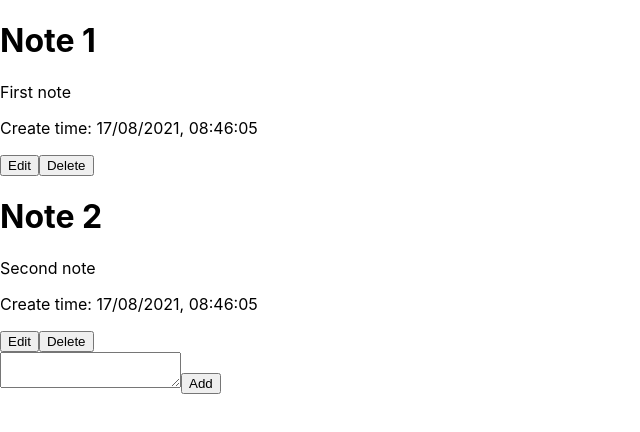
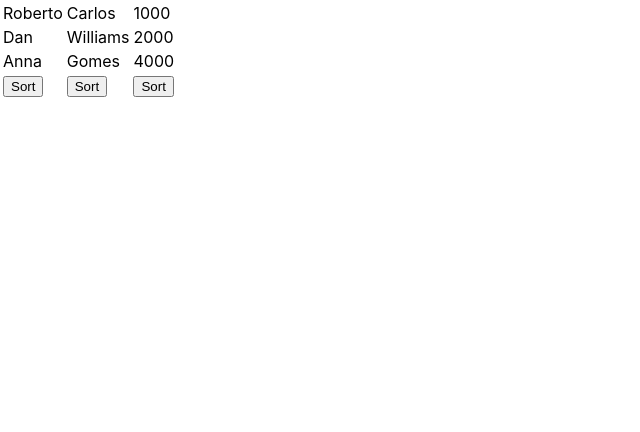
Before and after one commit to IrshakAnna-Mariia/LearnReact, a React (Create React App) app in the folder lesson_7/: page / in a window 1280 px wide. Shown: the top 432 px of the page, without its empty margins (0-640 px from the left). Built offline with nearby package versions, Linux system fonts and the light colour scheme.

Commit message:
Lesson_7. Task 9

```diff
--- a/lesson_7/src/App.js
+++ b/lesson_7/src/App.js
@@ -1,49 +1,57 @@
 import {useState} from 'react';
-import {format} from 'date-fns'
 
 function App() {
-  const [notes, setNotes] = useState([
-    { text: 'First note', time: format(new Date(), "dd/MM/yyyy, HH:mm:ss") },
-    { text: 'Second note', time: format(new Date(), "dd/MM/yyyy, HH:mm:ss") }
+  const [workers, setWorkers] = useState([
+    { name: 'Roberto', surname: 'Carlos', salary: 1000 },
+    { name: 'Dan', surname: 'Williams', salary: 2000 },
+    { name: 'Anna', surname: 'Gomes', salary: 4000 }
   ])
-  const [textAdd, setTextAdd] = useState('');
-  const [input, setInput] = useState({name: '', value: '', visible: false})
 
-  const handleSetText = ({target: {value}}) => setTextAdd(value);
+  const handleSortForName = () => setWorkers(prevWorekers => [...prevWorekers.sort((a, b) => {
+    const nameA = a.name.toUpperCase();
+    const nameB = b.name.toUpperCase();
+    if (nameA < nameB) {
+      return -1;
+    }
+    if (nameA > nameB) {
+      return 1;
+    }
+    return 0;
+  })]);
 
-  const handleAddNote = () => {
-    setNotes(prevNotes => prevNotes.concat({ text: textAdd, time: format(new Date(), "dd/MM/yyyy, HH:mm:ss")}));
-    setTextAdd('')
-  };
+  const handleSortForSurname = () => setWorkers(prevWorekers => [...prevWorekers.sort((a, b) => {
+    const surnameA = a.surname.toUpperCase();
+    const surnameB = b.surname.toUpperCase();
+    if (surnameA < surnameB) {
+      return -1;
+    }
+    if (surnameA > surnameB) {
+      return 1;
+    }
+    return 0;
+  })]);
 
-  const handleDelete = ({target: {value}}) => setNotes(prevNotes => prevNotes.filter(({text}) => text !== value ));
+  const handleSortForSalary = () => setWorkers(prevWorekers => [...prevWorekers.sort((a, b) => a.salary - b.salary)]);
 
-  const handleEdit = ({target: {name}}) => {
-    name !== input.name && setInput({ name, value: '', visible: true })
-    if (input.value) {
-      setNotes(prevNotes => prevNotes.map((item) => item.text !== input.name ? item : {text: input.value, time: item.time}));
-    }
-  };
-
-  const handleEditText = ({ target: { value, name } }) => setInput({ name, value, visible: true })
 
   return (
     <div>
-      {notes.map((item, index) => (
-        <div key={item.text}>
-          <h1>Note {index + 1}</h1>
-          <p>{item.text}</p>
-          <p>Create time: {item.time}</p>
-          <button name={item.text} onClick={handleEdit} >Edit</button>
-          {item.text === input.name && input.visible
-            && <input name={item.text} onChange={handleEditText}/>
-          }
-          <button value={item.text} onClick={handleDelete}>Delete</button>
-        </div>
-      ))}
-
-      <textarea value={textAdd} onChange={handleSetText}/>
-      <button onClick={handleAddNote}>Add</button>
+      <table>
+        <tbody>
+          {workers.map(item => (
+            <tr>
+              <td>{item.name}</td>
+              <td>{item.surname}</td>
+              <td>{item.salary}</td>
+            </tr>
+          ))}
+          <tr>
+            <td><button onClick={handleSortForName}>Sort</button></td>
+            <td><button onClick={handleSortForSurname}>Sort</button></td>
+            <td><button onClick={handleSortForSalary}>Sort</button></td>
+          </tr>
+        </tbody>
+      </table>
     </div>
   );
 }
```
